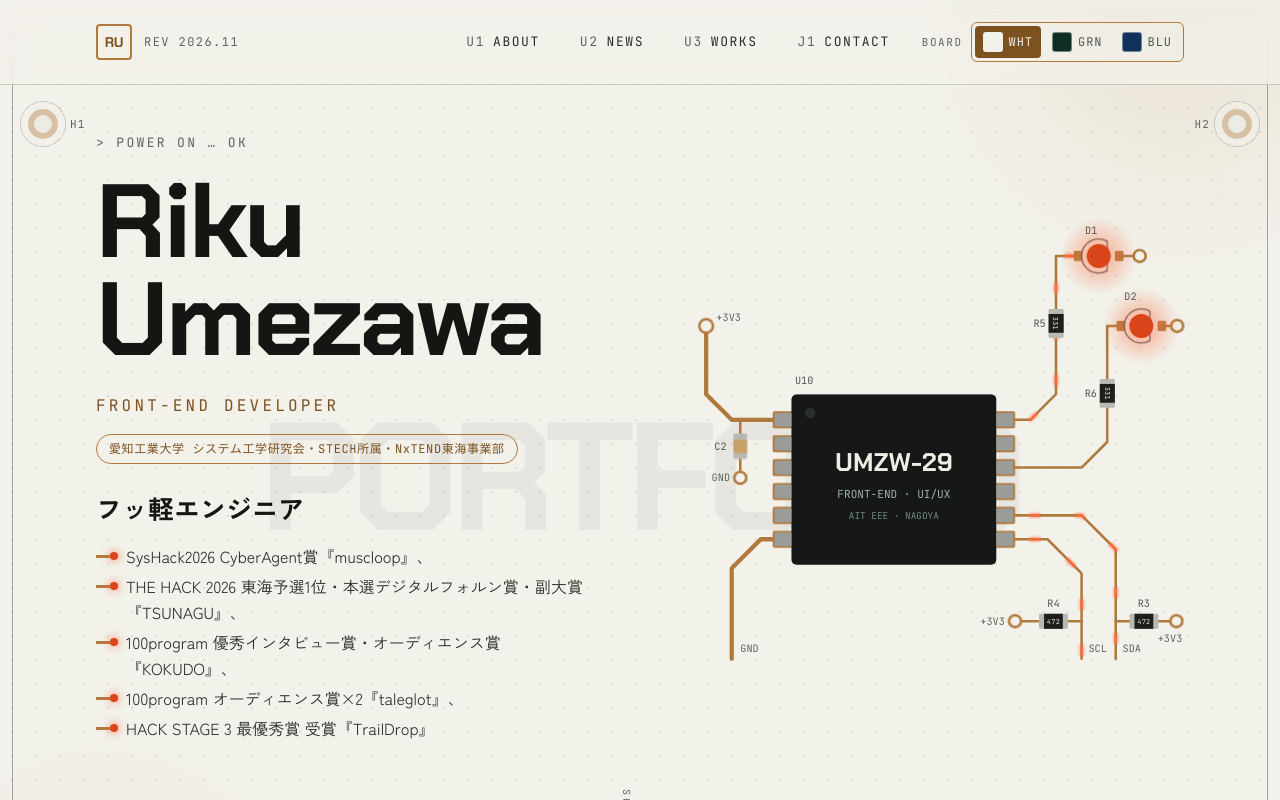
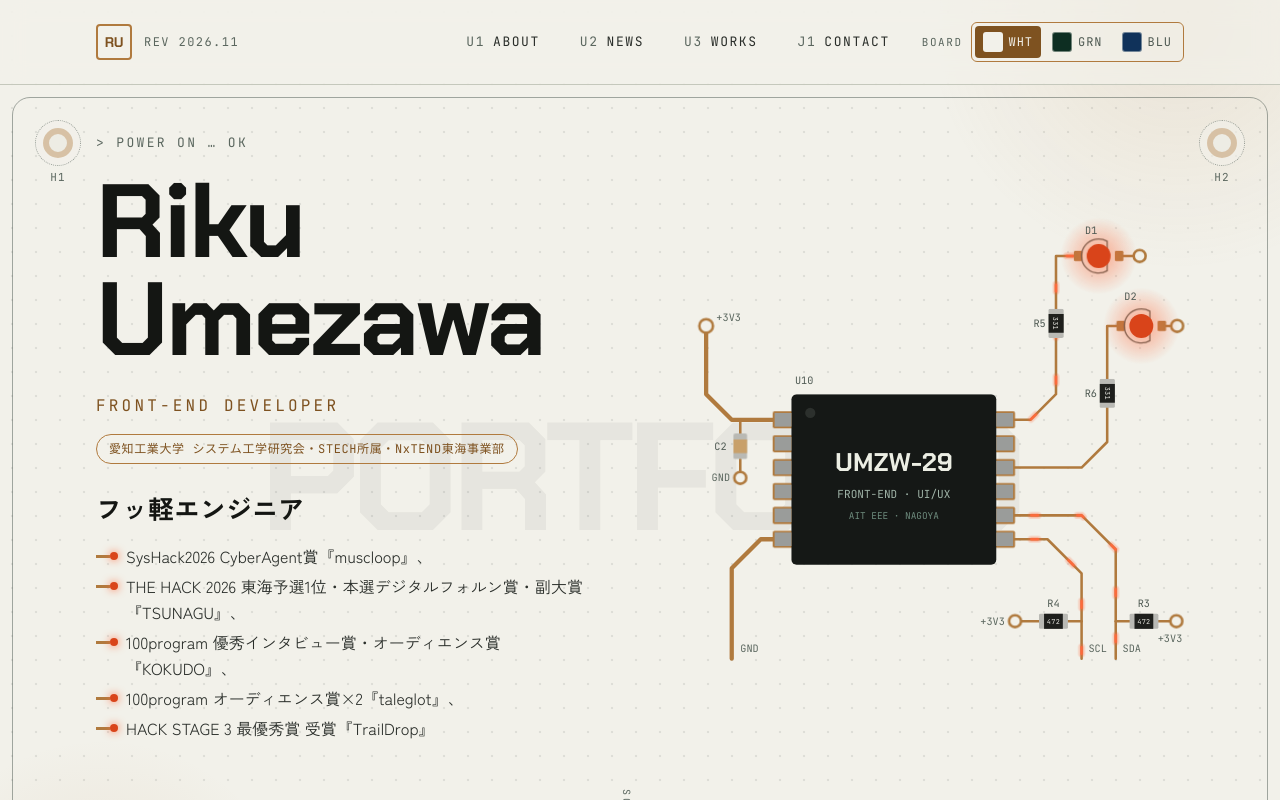
Before and after one commit to eggplant-umrk/portfolio, a Next.js app: page / in a window 1280 px wide. Shown: the top 800 px of the page. Built offline with nearby package versions, Linux system fonts and the light colour scheme.

Commit message:
基板の外形線の上辺をヘッダーの下に移動、取り付け穴を外形線の内側に配置
Co-Authored-By: Claude Fable 5.1 <noreply@anthropic.com>

```diff
--- a/app/globals.css
+++ b/app/globals.css
@@ -648,10 +648,11 @@ html[data-layers~="bcu"] .layer-bcu { visibility: visible; }
 @media (hover: none) {
   .layer-panel { display: none; }
 }
-/* Edge.Cuts: ページの外周から 12px 内側に角丸の細い線 */
+/* Edge.Cuts: ページの外周から 12px 内側に角丸の細い線。上辺だけは固定ヘッダーに隠れないよう、ヘッダーの下端から 12px 下 */
 .board-edge {
   position: absolute;
   inset: 12px;
+  top: calc(var(--header-h) + 12px);
   border: 1px solid var(--edge);
   border-radius: 18px;
   pointer-events: none;
@@ -821,6 +822,21 @@ html[data-intro="play"] .opening {
   position: absolute;
   top: 50%;
   transform: translateY(-50%);
+}
+/* 穴の下に置くラベル（H1・H2）: 中央ぞろえ、点線の円（穴の外 14px）の 6px 下 */
+.mount-hole-label--below {
+  top: calc(100% + 20px);
+  left: 50%;
+  transform: translateX(-50%);
+}
+/* 穴の上に置くラベル（H3・H4）: 中央ぞろえ、点線の円の 6px 上 */
+.mount-hole-label--above {
+  top: auto;
+  bottom: calc(100% + 20px);
+  left: 50%;
+  transform: translateX(-50%);
+}
+.mount-hole-label {
   font-family: var(--font-jetbrains), ui-monospace, monospace;
   font-size: 11px;
   letter-spacing: 0.1em;
--- a/app/page.tsx
+++ b/app/page.tsx
@@ -505,12 +505,14 @@ export default function Home() {
       {/* ＝＝＝ Edge.Cuts: 基板の外形線（ページの外周から 12px 内側） ＝＝＝ */}
       <span className="board-edge layer-edge" aria-hidden="true" />
 
-      {/* ＝＝＝ 取り付け穴 H1・H2（ヘッダーの下端から 24px 下、左右の端から 28px。767px 以下では非表示） ＝＝＝ */}
-      <span className="mount-hole left-7 top-[calc(var(--header-h)+24px)]" aria-hidden="true">
-        <span className="mount-hole-label layer-silks left-[calc(100%+18px)]">H1</span>
+      {/* ＝＝＝ 取り付け穴 H1・H2（767px 以下では非表示） ＝＝＝ */}
+      {/* 中心は外形線の角（端から 12px、上辺はヘッダーの下端 + 12px）から縦横 46px 内側 = 端から 58px。
+          点線の円（直径 46px）と外形線のすき間は 23px。ラベルは穴の下（横だと 1440px で Hero の 1 行目と重なる） */}
+      <span className="mount-hole left-[43px] top-[calc(var(--header-h)+43px)]" aria-hidden="true">
+        <span className="mount-hole-label mount-hole-label--below layer-silks">H1</span>
       </span>
-      <span className="mount-hole right-7 top-[calc(var(--header-h)+24px)]" aria-hidden="true">
-        <span className="mount-hole-label layer-silks right-[calc(100%+18px)]">H2</span>
+      <span className="mount-hole right-[43px] top-[calc(var(--header-h)+43px)]" aria-hidden="true">
+        <span className="mount-hole-label mount-hole-label--below layer-silks">H2</span>
       </span>
 
       {/* ＝＝＝ ナビゲーションヘッダー ＝＝＝ */}
@@ -774,12 +776,14 @@ export default function Home() {
 
       {/* ＝＝＝ フッター（コンタクトセクション） ＝＝＝ */}
       <footer id="contact" className="relative w-full px-8 md:px-24 pt-32 pb-12 border-t border-line scroll-mt-[var(--header-h)]">
-        {/* ＝＝＝ 取り付け穴 H3・H4（フッターの上端から 24px 上、左右の端から 28px） ＝＝＝ */}
-        <span className="mount-hole left-7 -top-[54px]" aria-hidden="true">
-          <span className="mount-hole-label layer-silks left-[calc(100%+18px)]">H3</span>
+        {/* ＝＝＝ 取り付け穴 H3・H4（中心は左右の端から 58px、ページの下端から 100px）。
+            下端から 58px だと左下に固定の LAYERS ボタン（下 24px・高さ 44px）に点線の円がかかるので、円の下端が
+            ボタンの上端から 9px 離れる高さにする。ラベルは穴の上（横だと 1440px で H4 が「BACK TO TOP ↑」と重なる） ＝＝＝ */}
+        <span className="mount-hole left-[43px] bottom-[85px]" aria-hidden="true">
+          <span className="mount-hole-label mount-hole-label--above layer-silks">H3</span>
         </span>
-        <span className="mount-hole right-7 -top-[54px]" aria-hidden="true">
-          <span className="mount-hole-label layer-silks right-[calc(100%+18px)]">H4</span>
+        <span className="mount-hole right-[43px] bottom-[85px]" aria-hidden="true">
+          <span className="mount-hole-label mount-hole-label--above layer-silks">H4</span>
         </span>
         <div className="relative max-w-7xl mx-auto pl-[52px] md:pl-[112px]">
           {/* Works と Contact の間の抵抗 R2（+3V3 → R2 → SDA。リード線の先はスルーホールのランド） */}
```
